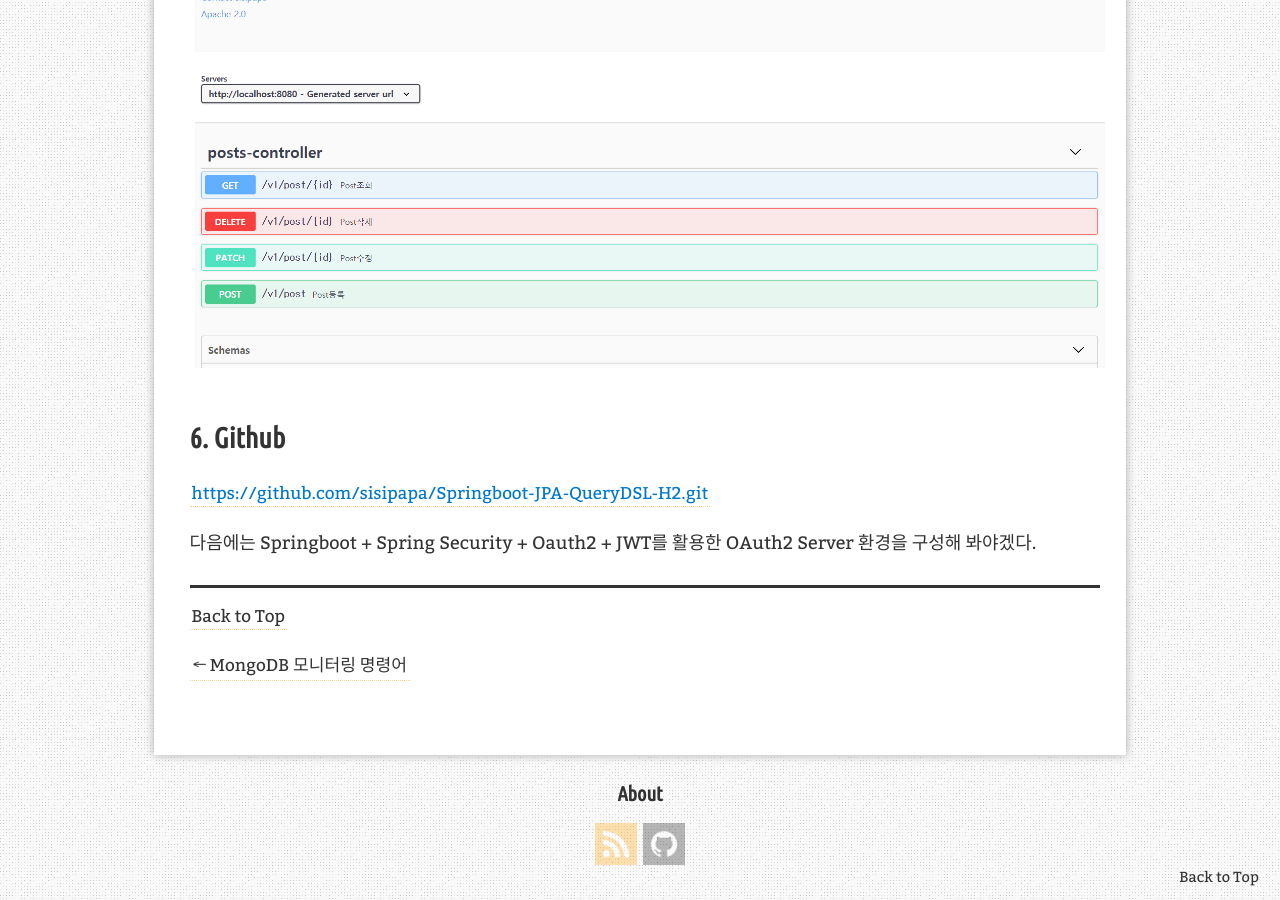
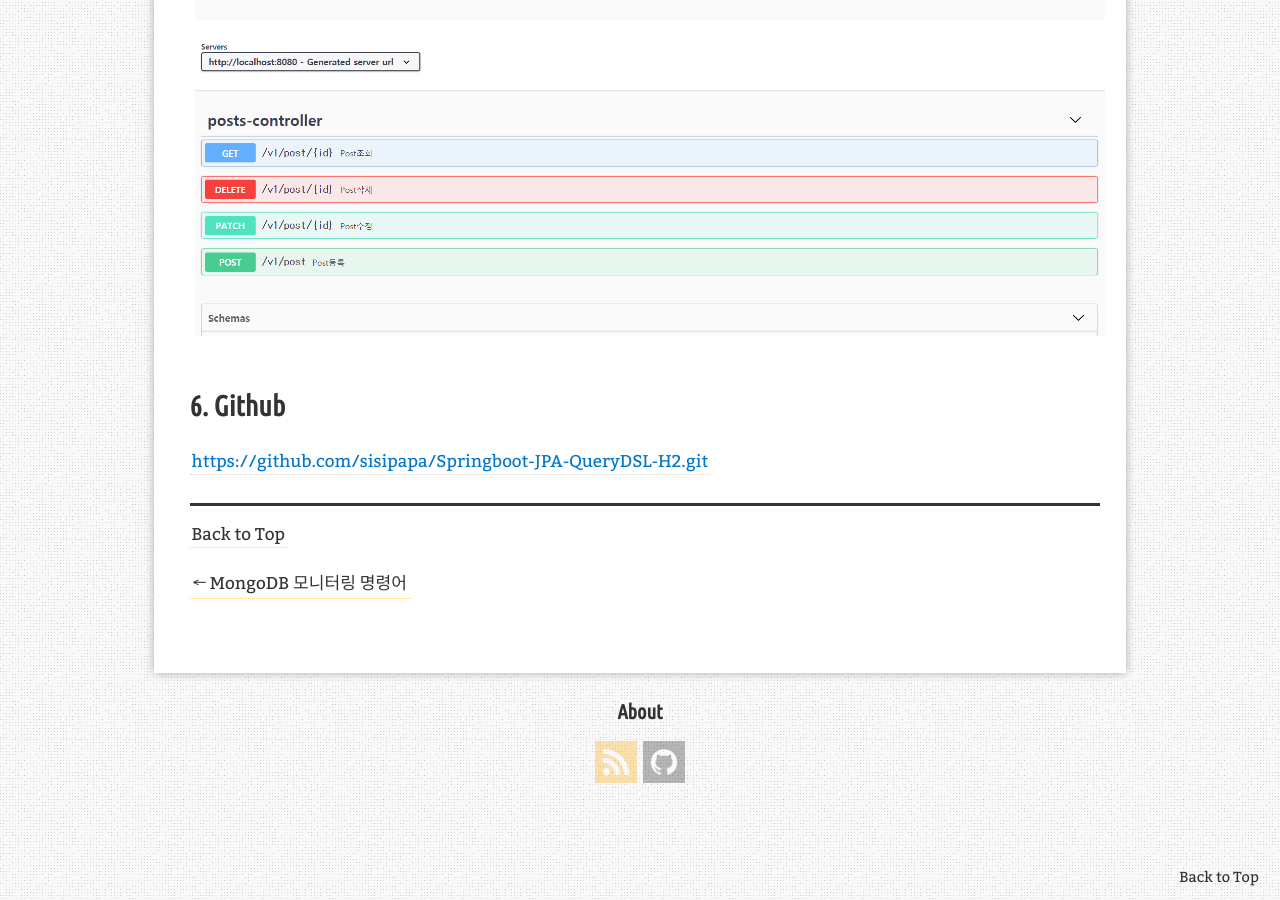
Before and after one commit to sisipapa/sisipapa.github.io, a Jekyll site: the page built from _posts/2021-04-02-Springboot+Spring Data JPA+Querydsl+Swagger.md, in a window 1280 px wide and 900 px high, scrolled down 4861 px. Built offline with Jekyll 4.4.1, drawn with Linux system fonts in a browser that asks for light colours; comment, search, counter and statistics services are not loaded; some of the changed text lies outside the part shown.

Commit message:
다음 블로그 주제 삭제

```diff
--- a/_posts/2021-04-02-Springboot+Spring Data JPA+Querydsl+Swagger.md
+++ b/_posts/2021-04-02-Springboot+Spring Data JPA+Querydsl+Swagger.md
@@ -9,7 +9,6 @@ redirect_from:
 
 # Springboot+Spring Data JPA+Querydsl+Swagger Rest API
 
-앞으로 개발을 하면서 경험했던 다양한 환경과 설정들을 간단하게 정리를 해보려고 한다.
 오늘은 Springboot,JPA,QueryDSL,Gradle 환경에서 Rest API를 만들 예정이다.
 
 개발 진행순서는 아래와 같다.
@@ -189,6 +188,3 @@ public class PostsController {
 
 ## 6. Github
 <https://github.com/sisipapa/Springboot-JPA-QueryDSL-H2.git>
-
-
-다음에는 Springboot + Spring Security + Oauth2 + JWT를 활용한 OAuth2 Server 환경을 구성해 봐야겠다.
```
